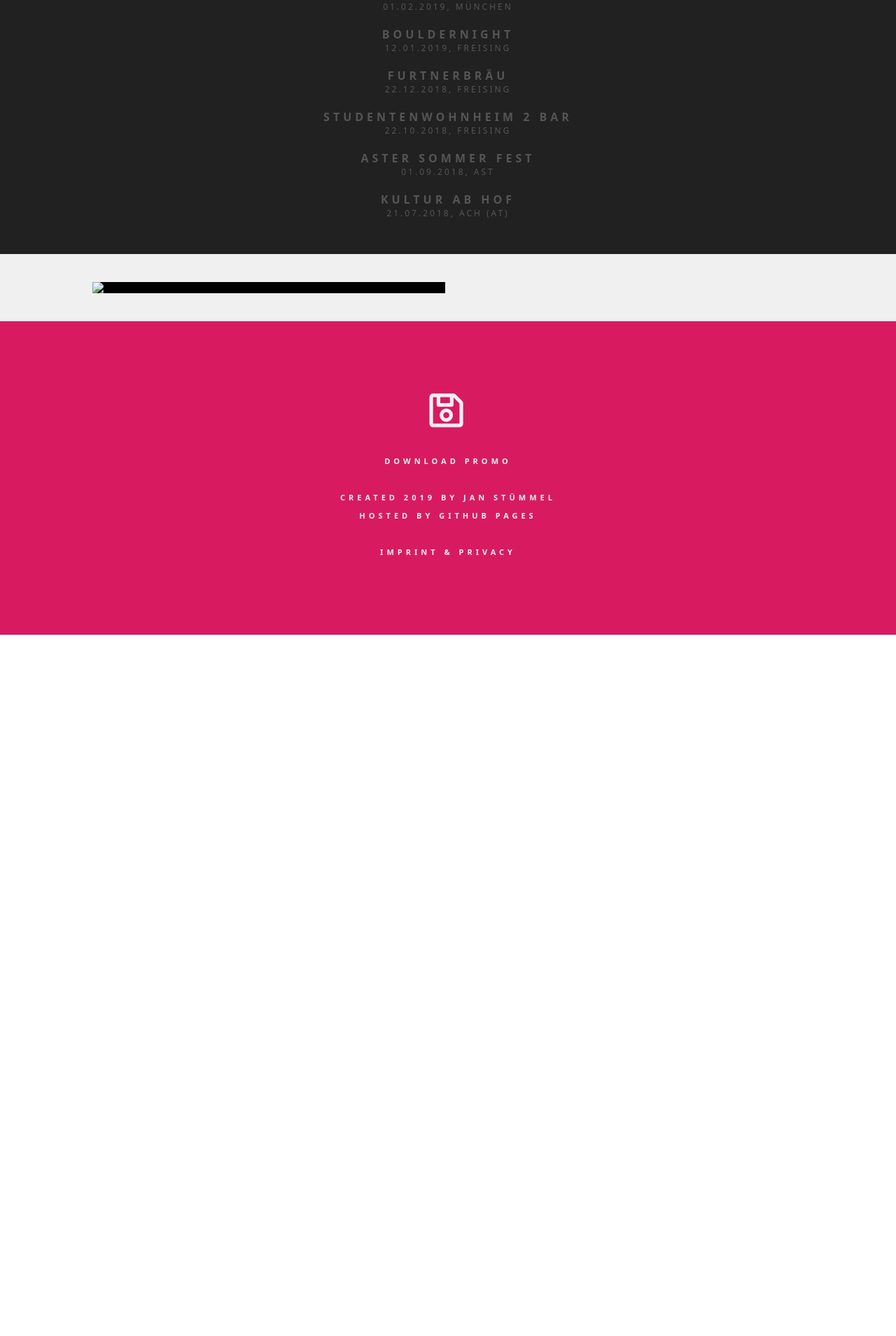
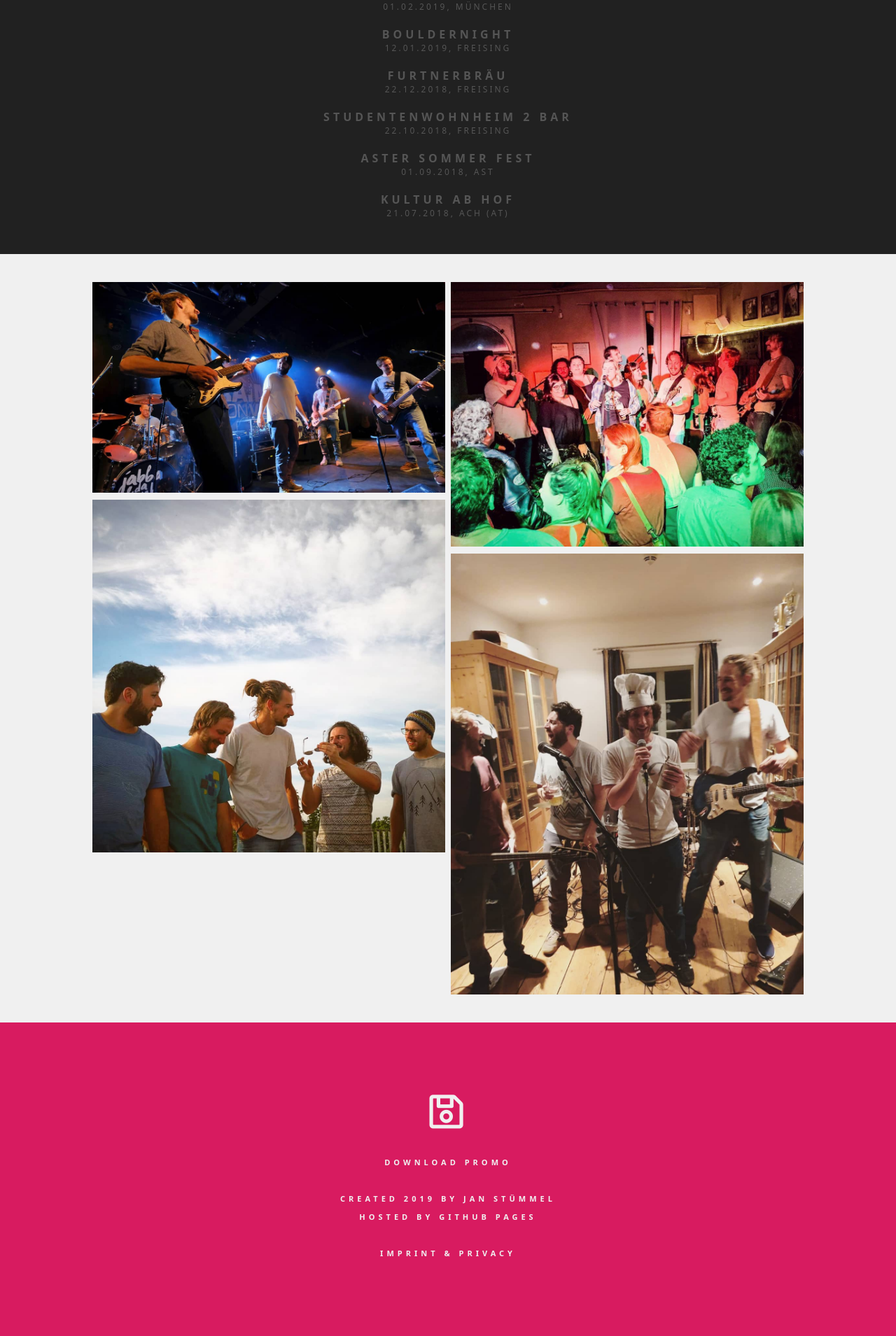
Before and after one commit to janstuemmel/jabba, a Jekyll site: the page built from index.html, in a window 1280 px wide. Shown: the part 2295-4204 px from the top of the page at 70% size. Built offline with Jekyll 4.4.1, drawn with Linux system fonts in a browser that asks for light colours; before the commit the page ends 3202 px from its top, so only the background shows below that.

Commit message:
fix, image link issue

```diff
--- a/index.html
+++ b/index.html
@@ -59,7 +59,7 @@ layout: default
     {% assign limit = site.data.gallery.image | size | divided_by: 2 %}
     <div class="row">
       <div class="column">
-        {% for image in site.data.gallery limit: limit %}
+        {% for image in site.data.gallery.image limit: limit %}
         <div class="image-container">
           <a href="{{ image.url }}" target="_blank">
             <img src="{{ image.image | prepend:site.baseurl }}" />
@@ -71,7 +71,7 @@ layout: default
         {% endfor %}
       </div>
       <div class="column">
-        {% for image in site.data.gallery offset: limit %}
+        {% for image in site.data.gallery.image offset: limit %}
         <div class="image-container">
           <a href="{{ image.url }}" target="_blank">
             <img src="{{ image.image | prepend:site.baseurl }}" />
```
